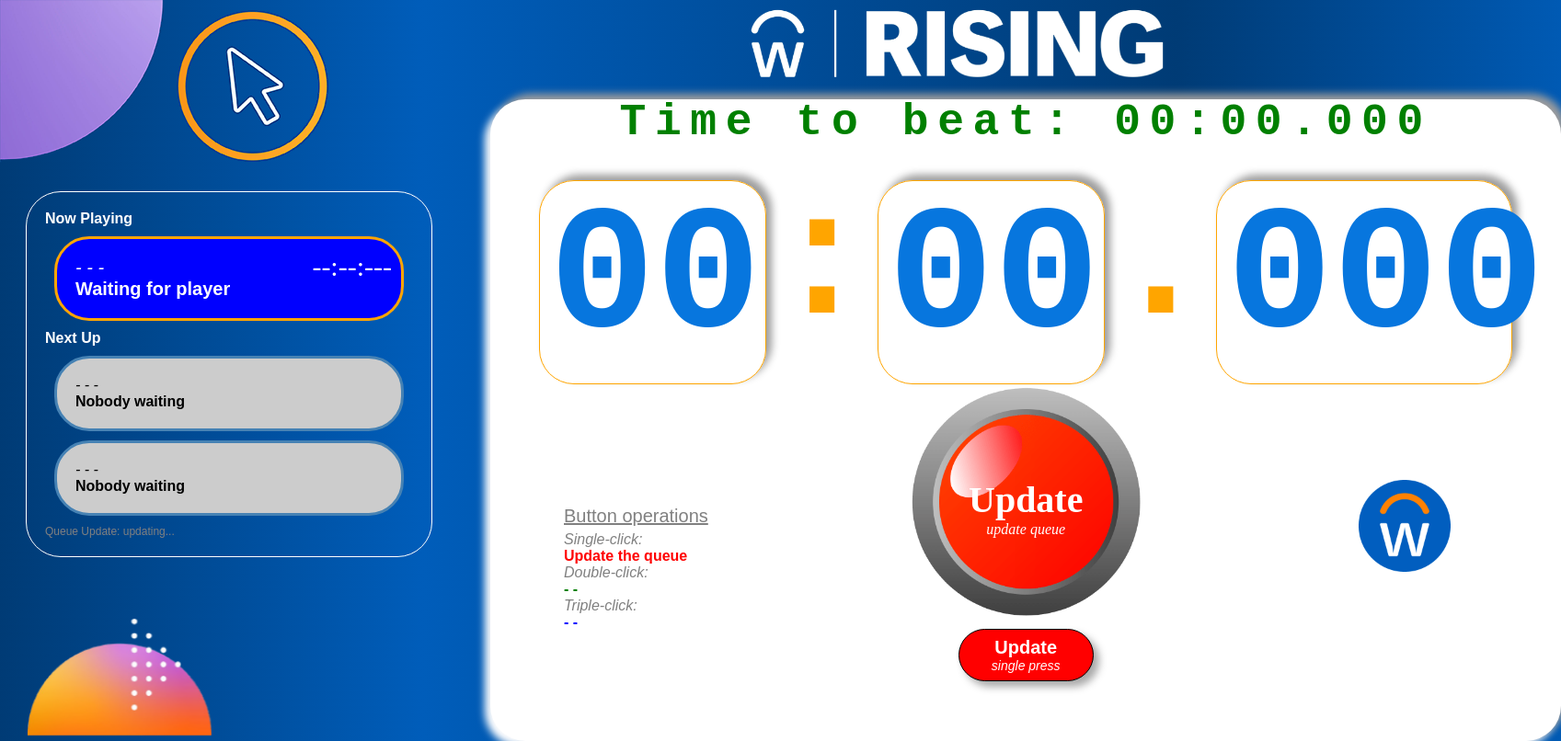
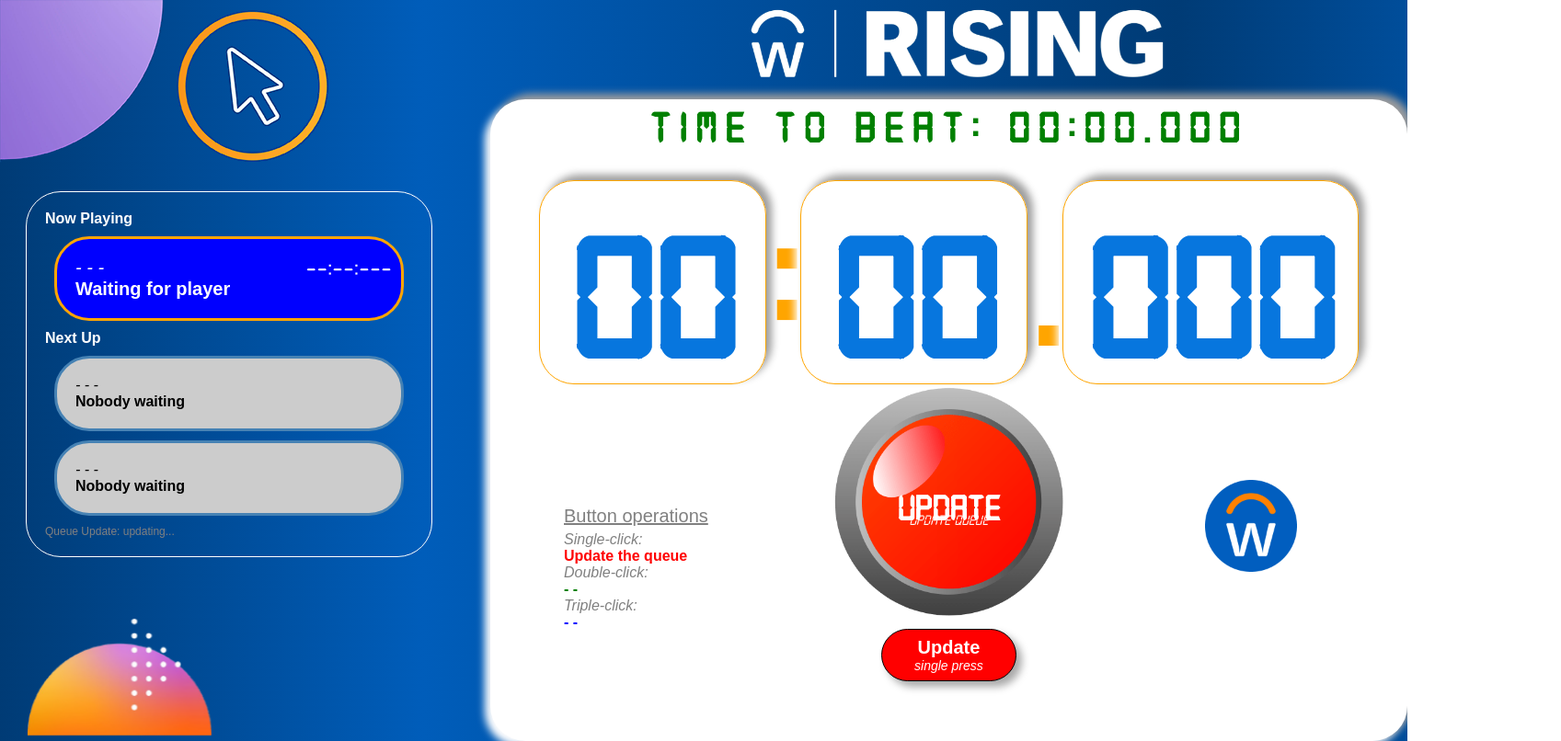
Before and after one commit to wd-mgreynolds/rising2024, a plain HTML site: page player-central/content/console.html in a window 1280 px wide. Shown: the whole page at 92% size, 1697 px wide, since content can reach past the window. Drawn offline with Linux system fonts and the light colour scheme; no server answers.

Commit message:
Update to stop watch css

```diff
--- a/player-central/content/css/stopwatch.css
+++ b/player-central/content/css/stopwatch.css
@@ -1,6 +1,6 @@
 @font-face {
-    font-family: Digital-7;
-    src: url("/fonts/digital-7.ttf") format("ttf");
+    font-family: 'Digital-7';
+    src: url("/fonts/digital-7.ttf");
 }
 
 #mainstopwatch {
```
